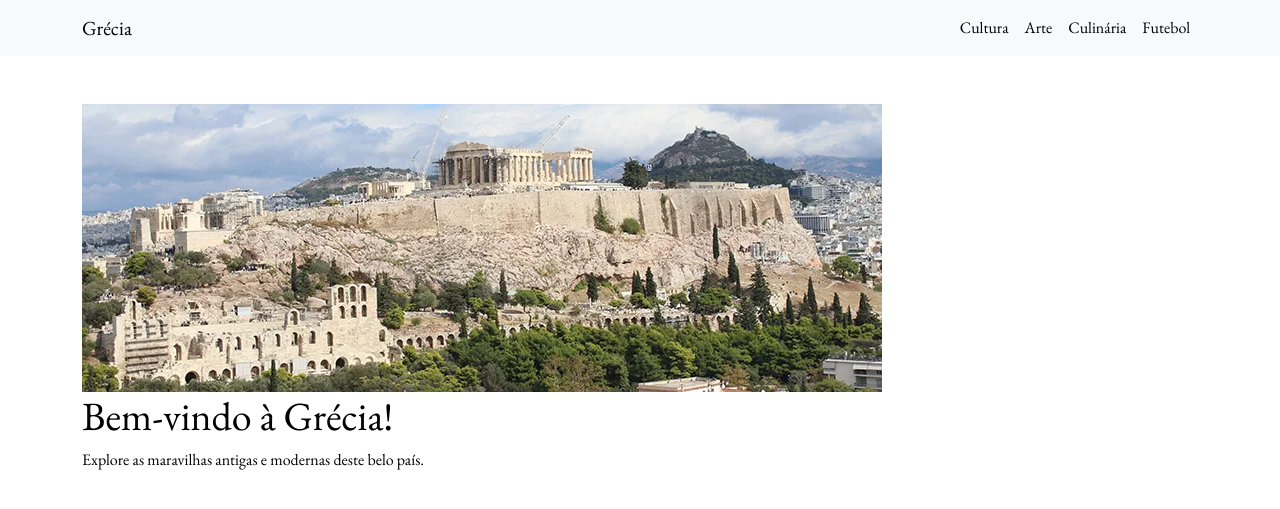
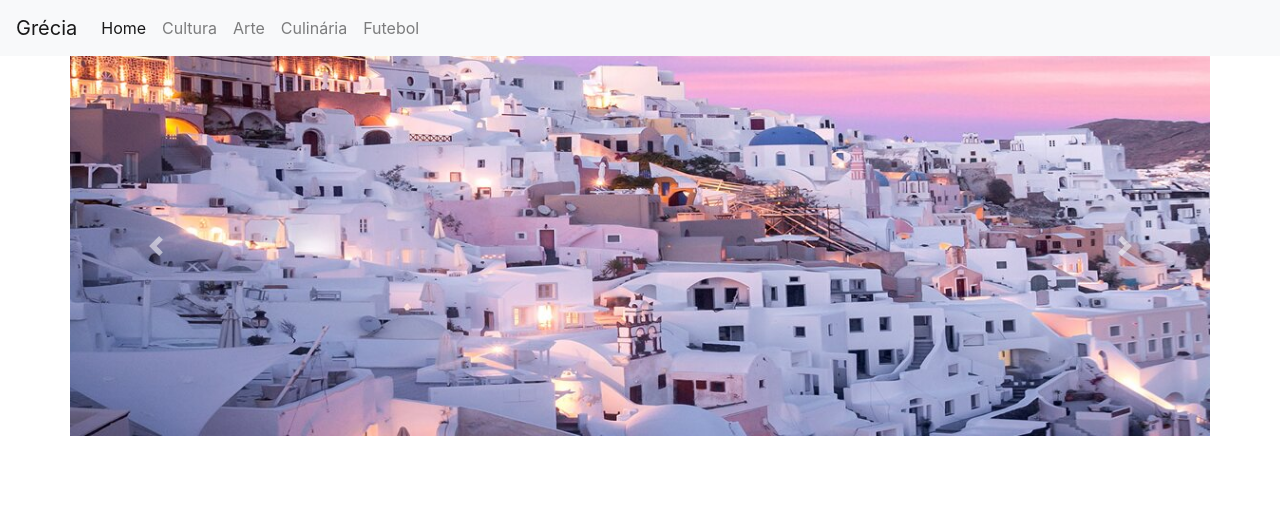
Before and after one commit to RodsAlmeidaR/Projeto-Volta-ao-Mundo, a PHP site: page / in a window 1280 px wide. Shown: the top 509 px of the page. Run offline with PHP 8.4, Linux system fonts and the light colour scheme; some libraries are stand-ins or nearby versions.

Commit message:
acertando carrosel

```diff
--- a/index.html
+++ b/index.html
@@ -1,46 +1,71 @@
 <!DOCTYPE html>
-<html lang="pt-BR">
+<html lang="pt-br">
 <head>
   <meta charset="UTF-8">
-    <meta name="viewport" content="width=device-width, initial-scale=1, shrink-to-fit=no">
-
-    <link rel="stylesheet" href="https://fonts.googleapis.com/css2?family=EB+Garamond:wght@400;700&display=swap">
-    <link href="https://cdn.jsdelivr.net/npm/bootstrap@5.3.0-alpha1/dist/css/bootstrap.min.css" rel="stylesheet">
-    <link href="styles.css" rel="stylesheet">
+  <meta name="viewport" content="width=device-width, initial-scale=1.0">
   <title>Grécia</title>
+  <link rel="stylesheet" href="https://stackpath.bootstrapcdn.com/bootstrap/4.5.2/css/bootstrap.min.css">
+  <link href="https://fonts.googleapis.com/css2?family=Roboto:wght@400;700&display=swap" rel="stylesheet">
 </head>
 <body>
+
 <nav class="navbar navbar-expand-lg navbar-light bg-light">
-  <div class="container">
   <a class="navbar-brand" href="#">Grécia</a>
-    <button class="navbar-toggler" type="button" data-bs-toggle="collapse" data-bs-target="#navbarNav" aria-controls="navbarNav" aria-expanded="false" aria-label="Toggle navigation">
+  <button class="navbar-toggler" type="button" data-toggle="collapse" data-target="#navbarNav" aria-controls="navbarNav" aria-expanded="false" aria-label="Toggle navigation">
     <span class="navbar-toggler-icon"></span>
   </button>
   <div class="collapse navbar-collapse" id="navbarNav">
-      <ul class="navbar-nav ms-auto">
-        <li class="nav-item">
-          <a class="nav-link" href="#">Cultura</a>
+    <ul class="navbar-nav">
+      <li class="nav-item active">
+        <a class="nav-link" href="index.html">Home</a>
       </li>
       <li class="nav-item">
-            <a class="nav-link" href="#">Arte</a>
+        <a class="nav-link" href="cultura.html">Cultura</a>
       </li>
       <li class="nav-item">
-            <a class="nav-link" href="#">Culinária</a>
+        <a class="nav-link" href="arte.html">Arte</a>
+      </li>
       <li class="nav-item">
-            <a class="nav-link" href="#">Futebol</a>
+        <a class="nav-link" href="culinaria.html">Culinária</a>
+      </li>
+      <li class="nav-item">
+        <a class="nav-link" href="futebol.html">Futebol</a>
       </li>
     </ul>
   </div>
-  </div>
 </nav>
 
-<div class="container mt-5">
-    <img class="img-fluid" src="img/img1.png">
-    <h1 class="font-eb-garamond">Bem-vindo à Grécia!</h1>
-    <p>Explore as maravilhas antigas e modernas deste belo país.</p>
-
+<div class="container">
+    <div class="row">
+        <div class="col-md-12"></div>
+            <div id="carouselExampleSlidesOnly" class="carousel slide" data-ride="carousel">
+                <div class="carousel-inner">
+                <div class="carousel-item active">
+                    <img src="img/slider/gteste.jpg" class="d-block w-100" alt="Slide1">
+                </div>
+                <div class="carousel-item">
+                    <img src="img/slider/g22.jpg" class="d-block w-100" alt="Slide2">
+                </div>
+                <div class="carousel-item">
+                    <img src="img/slider/g33.jpg" class="d-block w-100" alt="Slide3">
+                </div>
                 </div>
 
-<script src="https://cdn.jsdelivr.net/npm/bootstrap@5.3.0-alpha1/dist/js/bootstrap.bundle.min.js"></script>
+                <a class="carousel-control-prev" href="#carouselExampleSlidesOnly" role="button" data-slide="prev">
+                <span class="carousel-control-prev-icon" aria-hidden="true"></span>
+                <span class="sr-only">Previous</span>
+                </a>
+                <a class="carousel-control-next" href="#carouselExampleSlidesOnly" role="button" data-slide="next">
+                <span class="carousel-control-next-icon" aria-hidden="true"></span>
+                <span class="sr-only">Next</span>
+                </a>
+            </div>
+        </div>
+    </div>
+</div>
+
+<script src="https://code.jquery.com/jquery-3.5.1.slim.min.js"></script>
+<script src="https://cdn.jsdelivr.net/npm/@popperjs/core@2.5.4/dist/umd/popper.min.js"></script>
+<script src="https://stackpath.bootstrapcdn.com/bootstrap/4.5.2/js/bootstrap.min.js"></script>
 </body>
 </html>
--- a/styles.css
+++ b/styles.css
@@ -1,18 +1,25 @@
 body {
-    background-color: #ffffff;
-    color: #000000;
-    font-family: 'EB Garamond', serif;
+    font-family: 'Roboto', sans-serif; /* Exemplo de fonte elegante */
+  }
+  #topo {
+    background: url(img/bandeira.jpg) bottom repeat-x;
+    height:120px;
+    margin-bottom:10px;
 }
+#logomarca {
+    float: right;
+}
+  .navbar {
+    background-color: #343a40; /* Azul escuro */
+  }
 
-.navbar {
-    background-color: #007bff;
-}
+  .navbar-light .navbar-nav .nav-link {
+    color: #ffffff; /* Branco */
+  }
 
-.navbar-brand,
-.navbar-nav .nav-link {
-    color: #000000 !important;
-}
+  .carousel-inner img {
+    width: 100%;
+    height: auto;
+  }
 
-.font-eb-garamond {
-    font-family: 'EB Garamond', serif;
-}
+  /* Estilos adicionais conforme necessário */
```
Also changed, not shown: img/bandeira.jpg (added), img/slider/g1.jpg (added), img/slider/g2.jpg (added), img/slider/g22.jpg (added), img/slider/g3.jpg (added), img/slider/g33.jpg (added), img/slider/gteste.jpg (added). Lines whose indentation alone changed are shown as unchanged.
